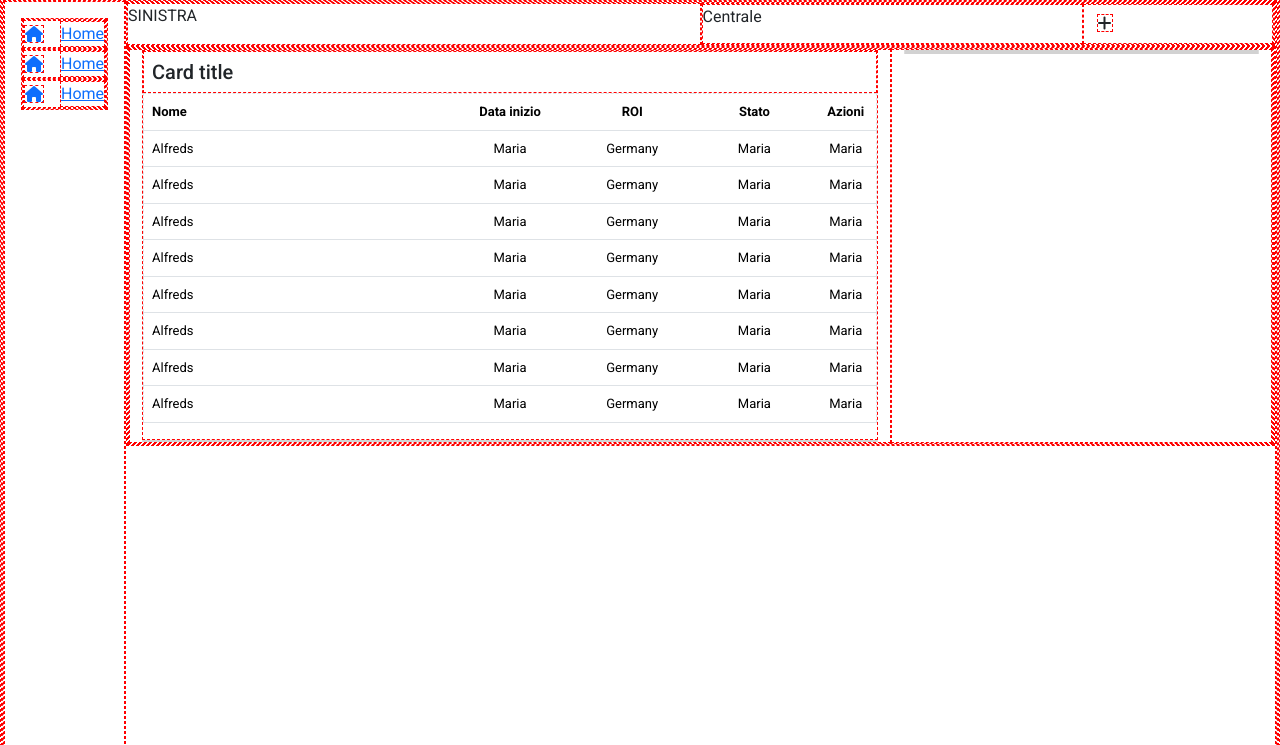
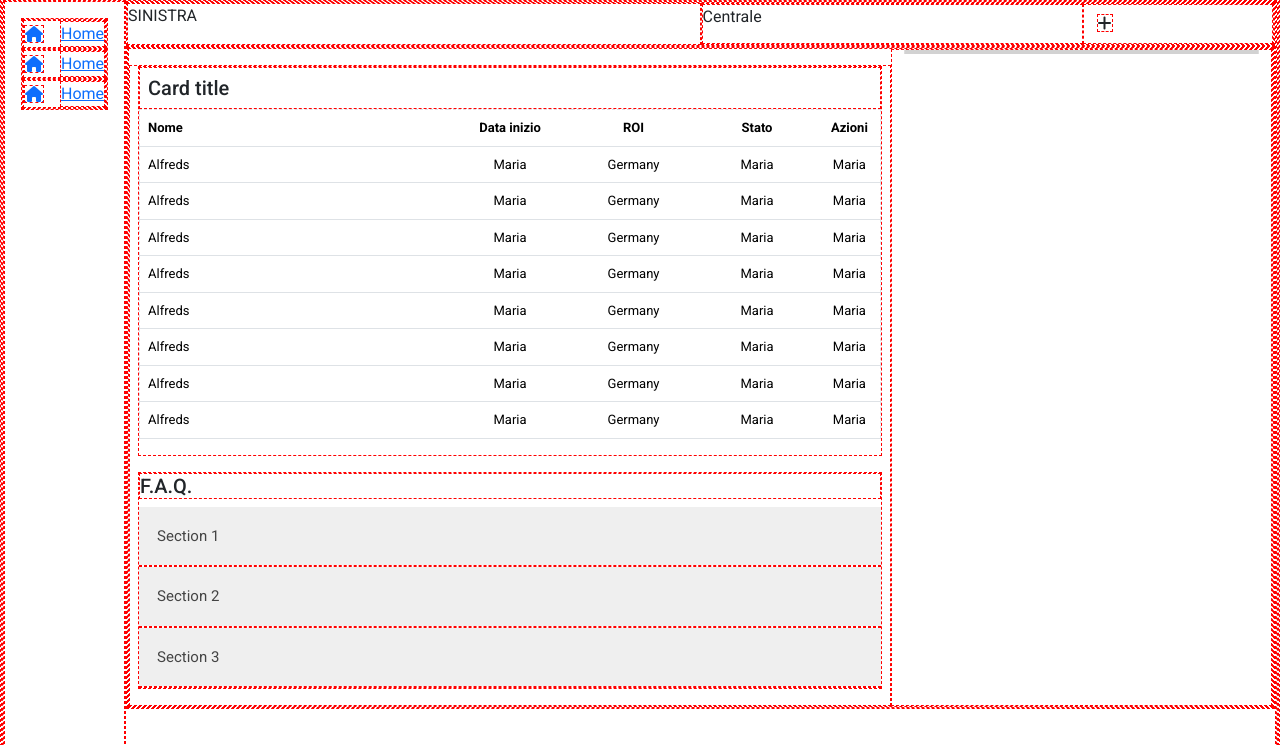
Before and after one commit to Seko461/html-css-bootstrap-dashboard, a plain HTML site: page index.html in a window 1280 px wide. Shown: the part 55-800 px from the top of the page. Drawn offline with nearby package versions, Linux system fonts and the light colour scheme.

Commit message:
add my accordion card

```diff
--- a/assets/css/style.css
+++ b/assets/css/style.css
@@ -30,6 +30,10 @@
     flex-direction: column-reverse;
 }
 
+.card-body {
+    margin-bottom: 1rem;
+}
+
 table {
     font-size: small;
 }
@@ -43,6 +47,34 @@ th~th,
 td~td {
     text-align: center;
 }
+
+
+.my_accordion {
+
+    color: #444;
+    cursor: pointer;
+    padding: 18px;
+    width: 100%;
+    border: none;
+    text-align: left;
+    outline: none;
+    font-size: 15px;
+    transition: 0.4s;
+}
+
+.active,
+.my_accordion:hover {
+    background-color: #ccc;
+}
+
+.my_panel {
+    padding: 0 18px;
+    background-color: white;
+    max-height: 0;
+    overflow: hidden;
+    transition: max-height 0.3s ease-out;
+}
+
 
 @media screen and (min-width:575px) {
 
--- a/index.html
+++ b/index.html
@@ -246,7 +246,7 @@
                 <div class="main_body col-12">
                     <div class="container-fluid">
                         <div class="row">
-                            <div class="col-12 col-md-8">
+                            <div class="g-3  col-12 col-md-8">
                                 <div class="card-body">
                                     <h5 class="card-title p-2">Card title</h5>
 
@@ -320,7 +320,36 @@
                                     </table>
 
                                 </div>
-                                <div class="card"></div>
+                                <div class="card-body">
+                                    <h5>F.A.Q.</h5>
+                                    <button class="my_accordion">Section 1</button>
+                                    <div class="my_panel">
+                                        <p>Lorem ipsum dolor sit amet, consectetur adipisicing elit, sed do eiusmod
+                                            tempor incididunt ut labore et dolore
+                                            magna aliqua. Ut enim ad minim veniam, quis nostrud exercitation ullamco
+                                            laboris nisi ut aliquip ex ea commodo
+                                            consequat.</p>
+                                    </div>
+
+                                    <button class="my_accordion">Section 2</button>
+                                    <div class="my_panel">
+                                        <p>Lorem ipsum dolor sit amet, consectetur adipisicing elit, sed do eiusmod
+                                            tempor incididunt ut labore et dolore
+                                            magna aliqua. Ut enim ad minim veniam, quis nostrud exercitation ullamco
+                                            laboris nisi ut aliquip ex ea commodo
+                                            consequat.</p>
+                                    </div>
+
+                                    <button class="my_accordion">Section 3</button>
+                                    <div class="my_panel">
+                                        <p>Lorem ipsum dolor sit amet, consectetur adipisicing elit, sed do eiusmod
+                                            tempor incididunt ut labore et dolore
+                                            magna aliqua. Ut enim ad minim veniam, quis nostrud exercitation ullamco
+                                            laboris nisi ut aliquip ex ea commodo
+                                            consequat.</p>
+                                    </div>
+
+                                </div>
                             </div>
                             <div class="col-12 col-md-4">
                                 <div class="card"></div>
@@ -344,30 +373,26 @@
 
     <script src="https://cdn.jsdelivr.net/npm/bootstrap@5.3.2/dist/js/bootstrap.bundle.min.js"
         integrity="sha384-C6RzsynM9kWDrMNeT87bh95OGNyZPhcTNXj1NW7RuBCsyN/o0jlpcV8Qyq46cDfL" crossorigin="anonymous">
+        </script>
 
+    <script>
 
-            // offcanvas form
-            // Example starter JavaScript for disabling form submissions if there are invalid fields
-            (() => {
-                'use strict'
+        var acc = document.getElementsByClassName("my_accordion");
+        var i;
+        var panel = document.getElementsByClassName("my_panel");
 
-                // Fetch all the forms we want to apply custom Bootstrap validation styles to
-                const forms = document.querySelectorAll('.needs-validation')
-
-                // Loop over them and prevent submission
-                Array.from(forms).forEach(form => {
-                    form.addEventListener('submit', event => {
-                        if (!form.checkValidity()) {
-                            event.preventDefault()
-                            event.stopPropagation()
-                        }
-
-                        form.classList.add('was-validated')
-                    }, false)
-                })
-            })()
-
-        </script>
+        for (i = 0; i < acc.length; i++) {
+            acc[i].addEventListener("click", function () {
+                this.classList.toggle("active");
+                var panel = this.nextElementSibling;
+                if (panel.style.maxHeight) {
+                    panel.style.maxHeight = null;
+                } else {
+                    panel.style.maxHeight = panel.scrollHeight + "px";
+                }
+            });
+        }
+    </script>
 </body>
 
 </html>
```
